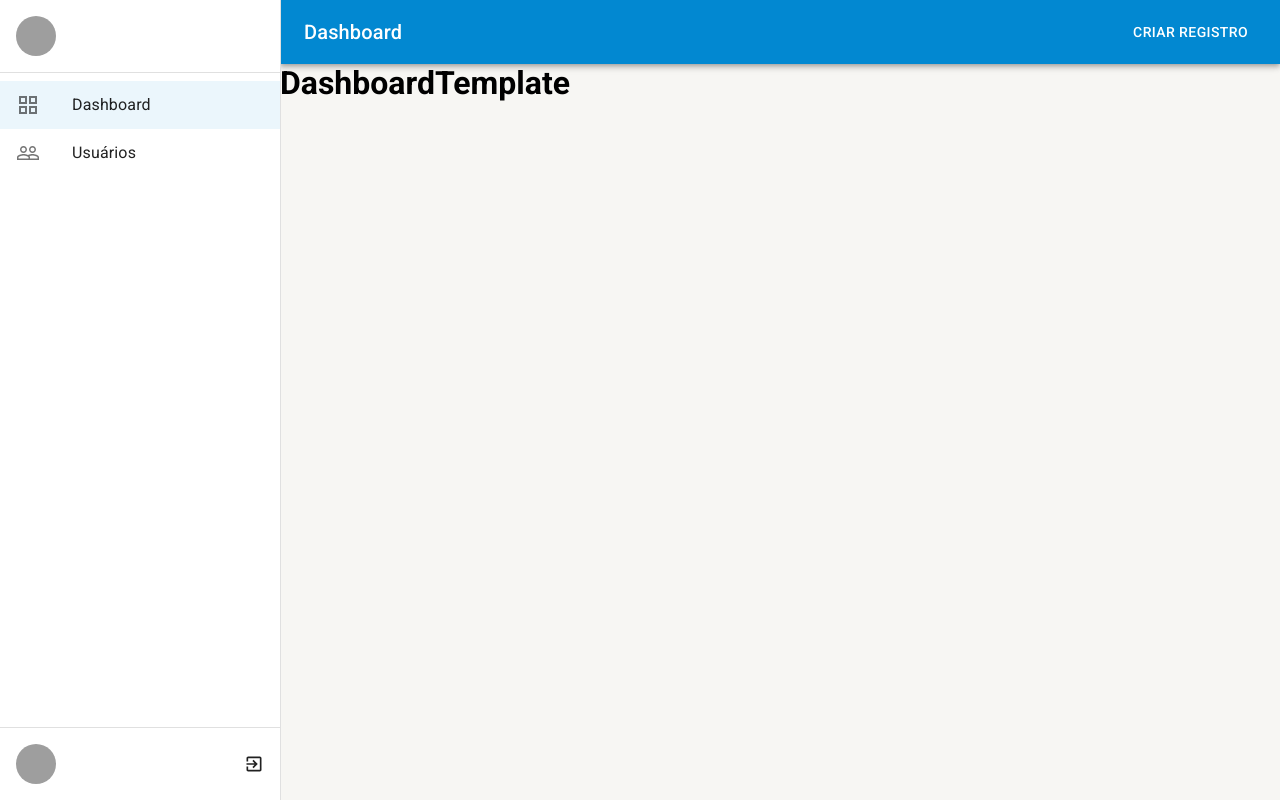
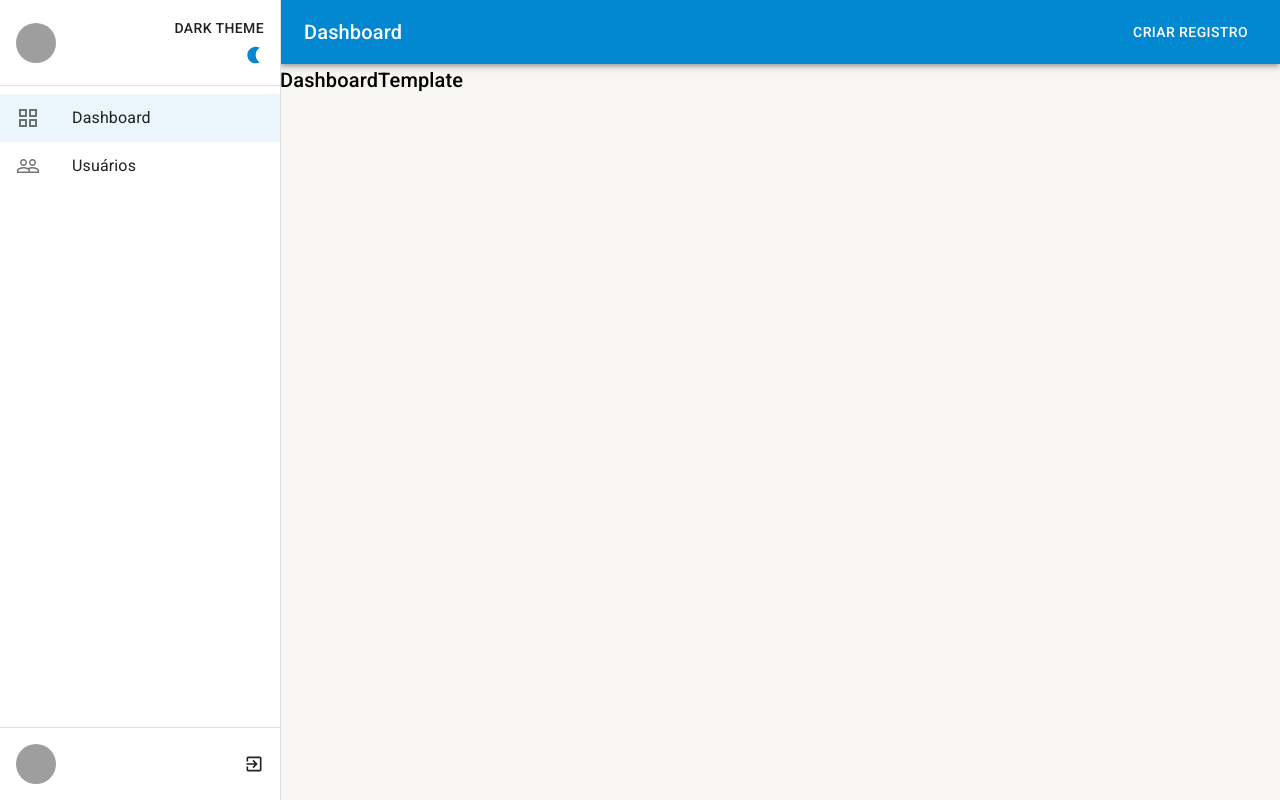
Before and after one commit to geraldobl58/app-dashboard-typescript-material-ui, a React (Create React App) app: page /dashboard in a window 1280 px wide. Built offline with nearby package versions, Linux system fonts and the light colour scheme; grey boxes are pictures that could not be loaded.

Commit message:
:hammer: Switching theme between light and dark

```diff
--- a/src/components/AppShell/index.tsx
+++ b/src/components/AppShell/index.tsx
@@ -1,8 +1,19 @@
 import { Link } from 'react-router-dom'
-import { Avatar, Box, Divider, Drawer, List, useTheme } from '@mui/material'
+import {
+  Avatar,
+  Box,
+  Divider,
+  Drawer,
+  List,
+  Typography,
+  useTheme
+} from '@mui/material'
 
+import LightModeIcon from '@mui/icons-material/LightMode'
+import NightlightIcon from '@mui/icons-material/Nightlight'
 import ExitToAppIcon from '@mui/icons-material/ExitToApp'
 
+import { useAppThemeContext } from 'contexts/ThemeContext'
 import { useDrawerContext } from 'contexts/DrawerContext'
 
 import { MenuLinks } from 'components/MenuLinks'
@@ -13,6 +24,8 @@ type MenuProps = {
 
 export function AppShell({ children }: MenuProps) {
   const theme = useTheme()
+
+  const { toggleTheme, themeName } = useAppThemeContext()
 
   const { drawerOptions } = useDrawerContext()
 
@@ -35,6 +48,35 @@ export function AppShell({ children }: MenuProps) {
             <Link to="/">
               <Avatar src="https://cdn.icon-icons.com/icons2/2699/PNG/512/atlassian_jira_logo_icon_170511.png" />
             </Link>
+            {themeName === 'light' ? (
+              <Box display="block" textAlign="right">
+                <Typography variant="button" display="block" gutterBottom>
+                  Dark Theme
+                </Typography>
+                <NightlightIcon
+                  sx={{ fontSize: 20 }}
+                  onClick={toggleTheme}
+                  color="primary"
+                  style={{ cursor: 'pointer' }}
+                />
+              </Box>
+            ) : (
+              <Box display="block" textAlign="right">
+                <Typography
+                  variant="button"
+                  display="block"
+                  gutterBottom
+                  style={{ color: '#fff' }}
+                >
+                  Light Theme
+                </Typography>
+                <LightModeIcon
+                  sx={{ fontSize: 20 }}
+                  onClick={toggleTheme}
+                  style={{ cursor: 'pointer', color: '#fff' }}
+                />
+              </Box>
+            )}
           </Box>
           <Divider />
           <Box flex={1}>
@@ -61,7 +103,8 @@ export function AppShell({ children }: MenuProps) {
             <ExitToAppIcon
               sx={{ fontSize: 20 }}
               style={{
-                cursor: 'pointer'
+                cursor: 'pointer',
+                color: themeName === 'light' ? '#222' : '#FFF'
               }}
             />
           </Box>
--- a/src/styles/theme/dark.ts
+++ b/src/styles/theme/dark.ts
@@ -4,6 +4,7 @@ import { lightBlue, teal } from '@mui/material/colors'
 
 export const DarkTheme = createTheme({
   palette: {
+    mode: 'dark',
     primary: {
       main: lightBlue[700],
       dark: lightBlue[800],
@@ -20,5 +21,10 @@ export const DarkTheme = createTheme({
       paper: '#303134',
       default: '#202124'
     }
+  },
+  typography: {
+    allVariants: {
+      color: 'white'
+    }
   }
 })
--- a/src/templates/Dashboard/index.tsx
+++ b/src/templates/Dashboard/index.tsx
@@ -1,9 +1,13 @@
+import { Typography } from '@mui/material'
+
 import { Base } from 'templates/Base'
 
 export function DashboardTemplate() {
   return (
     <Base>
-      <h1>DashboardTemplate</h1>
+      <Typography variant="h6" component="div">
+        DashboardTemplate
+      </Typography>
     </Base>
   )
 }
--- a/src/templates/Home/index.tsx
+++ b/src/templates/Home/index.tsx
@@ -1,8 +1,12 @@
+import { Typography } from '@mui/material'
+
 import { Base } from 'templates/Base'
 
 const HomeTemplate = () => (
   <Base>
-    <h1>HomepageTemplate</h1>
+    <Typography variant="h6" component="div">
+      HomepageTemplate
+    </Typography>
   </Base>
 )
 
```
